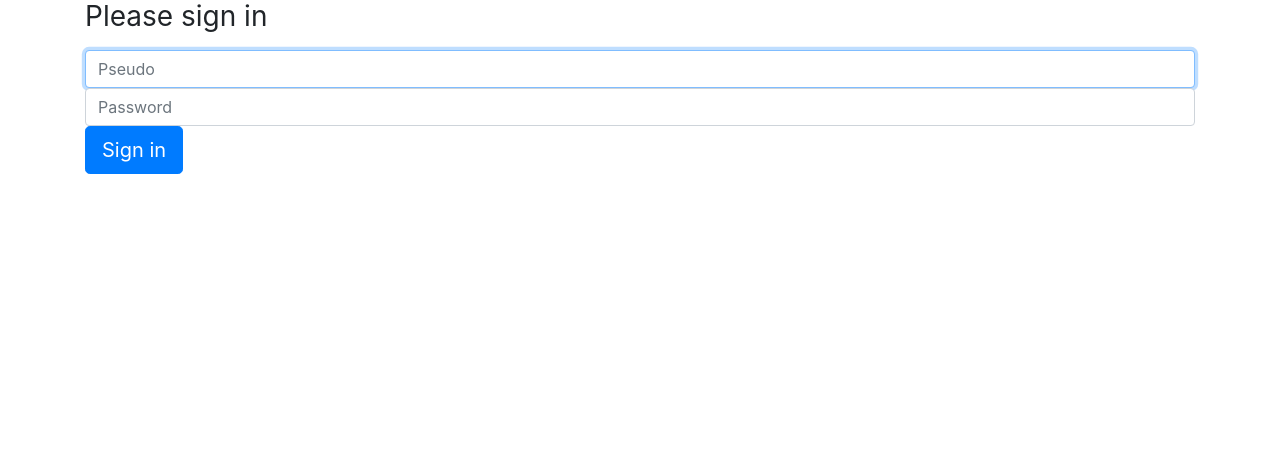
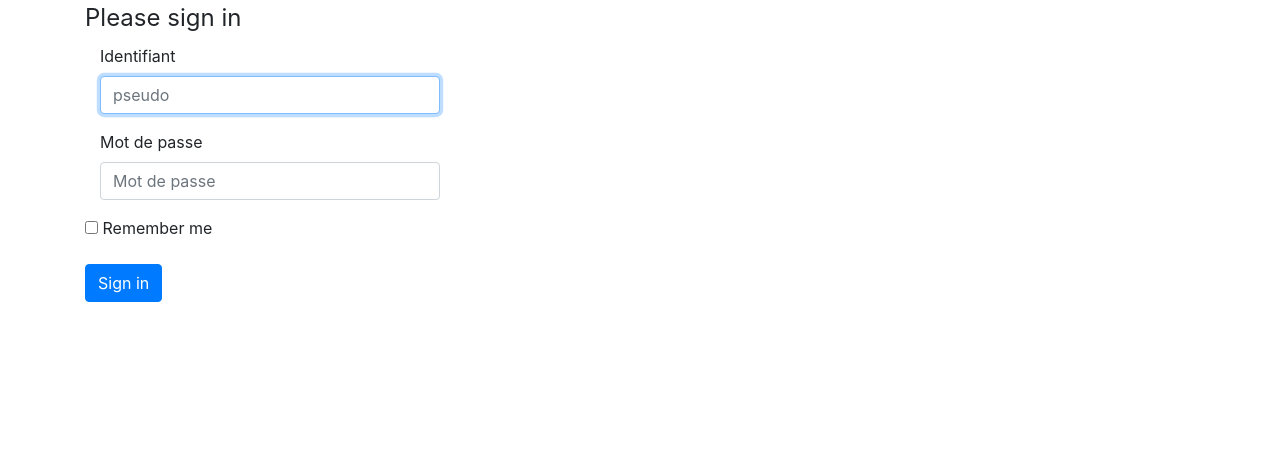
Before and after one commit to MonsieurNiark/ENI-Projet_symfony, a Symfony app: template templates/security/login.html.twig in a window 1280 px wide; the page is wider, and only the part inside the window is pictured. Shown: the part 97-553 px from the top of that part. Run offline with Twig, Linux system fonts and the light colour scheme; the template is opened without the code that fills it, so the values that code supplies are empty; some libraries are stand-ins or nearby versions.

Commit message:
remember me

```diff
--- a/templates/security/login.html.twig
+++ b/templates/security/login.html.twig
@@ -14,28 +14,48 @@
         </div>
     {% else %}
 
-    <h1 class="h3 mb-3 font-weight-normal">Please sign in</h1>
+  {#  <h1 class="h3 mb-3 font-weight-normal">Please sign in</h1>
     <label for="inputPseudo" class="sr-only">Pseudo</label>
     <input type="text" value="{{ last_username }}" name="pseudo" id="inputPseudo" class="form-control" placeholder="Pseudo" required autofocus>
     <label for="inputPassword" class="sr-only">Password</label>
-    <input type="password" name="password" id="inputPassword" class="form-control" placeholder="Password" required>
+    <input type="password" name="password" id="inputPassword" class="form-control" placeholder="Password" required>#}
+
+        <fieldset>
+
+            <!-- Form Name -->
+            <legend>Please sign in</legend>
+
+            <!-- Text input-->
+            <div class="form-group">
+                <label class="col-md-4 control-label" for="inputPseudo">Identifiant</label>
+                <div class="col-md-4">
+                    <input id="inputPseudo" name="pseudo" type="text" placeholder="pseudo" class="form-control input-md" value="{{ last_username }}" required autofocus>
+                </div>
+            </div>
+
+            <!-- Text input-->
+            <div class="form-group">
+                <label class="col-md-4 control-label" for="inputPassword">Mot de passe</label>
+                <div class="col-md-4">
+                    <input id="inputPassword" name="password" type="password" placeholder="Mot de passe" class="form-control input-md" required>
+
+                </div>
+            </div>
+
+        </fieldset>
+
 
     <input type="hidden" name="_csrf_token"
            value="{{ csrf_token('authenticate') }}"
     >
-
-    {#
-        Uncomment this section and add a remember_me option below your firewall to activate remember me functionality.
-        See https://symfony.com/doc/current/security/remember_me.html
 
         <div class="checkbox mb-3">
             <label>
                 <input type="checkbox" name="_remember_me"> Remember me
             </label>
         </div>
-    #}
 
-    <button class="btn btn-lg btn-primary" type="submit">
+    <button class="btn btn-primary" type="submit">
         Sign in
     </button>
 </form>
```
Also changed, not shown: 1 other file.
